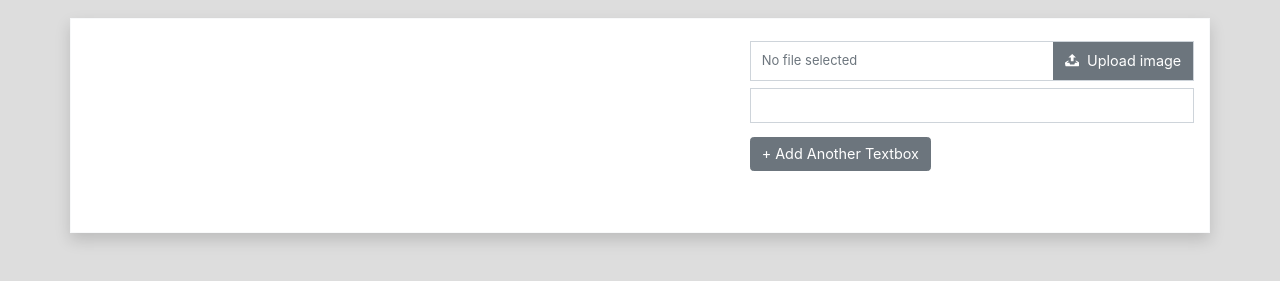
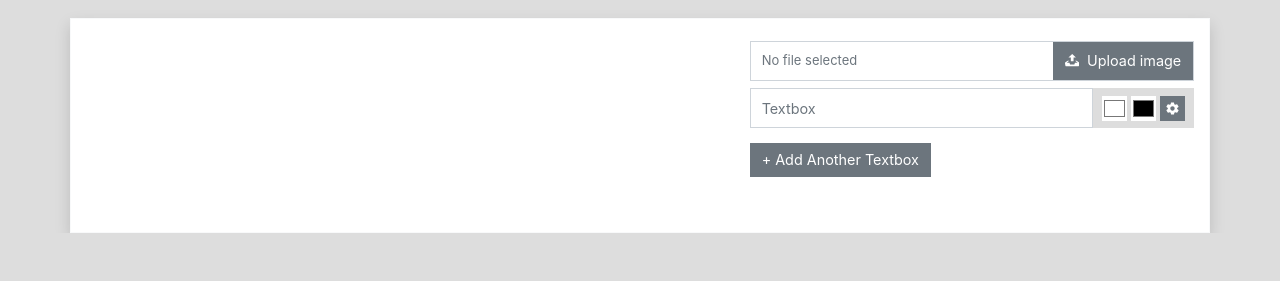
Before and after one commit to georapbox/meme-generator, a website: page index.html in a window 1280 px wide. Shown: the part 55-336 px from the top of the page. Drawn offline with nearby package versions, Linux system fonts and the light colour scheme.

Commit message:
ui for font options

```diff
--- a/css/main.css
+++ b/css/main.css
@@ -1,9 +1,11 @@
 html,
 body {
   font-size: 0.9rem;
+  overflow-x: hidden;
 }
 
-body {
+body,
+.bg-body {
   background: #ddd;
 }
 
@@ -80,3 +82,27 @@ body {
 .form-control {
   border-radius: 0;
 }
+
+/* Inputs */
+.color-input,
+.settings-button {
+  width: 25px;
+  height: 25px;
+  margin: 8px 2px 0 2px;
+  padding: 0;
+  border: 0;
+  line-height: 1;
+  cursor: pointer;
+}
+
+/* Buttons */
+.btn {
+  border-radius: 0;
+}
+
+.settings-button {
+  background-image: url(../assets/icons/gear.svg);
+  background-repeat: no-repeat;
+  background-position: center;
+  background-size: 60%;
+}
--- a/index.html
+++ b/index.html
@@ -41,7 +41,15 @@
         </label>
 
         <div id="inputsContainer">
-          <input class="form-control mb-3" type="text" data-index="0" data-type="meme-text" autocomplete="off">
+          <div class="d-flex mb-3" style="height: 40px;">
+            <input class="form-control h-100" type="text" data-index="0" data-type="meme-text" autocomplete="off" placeholder="Textbox">
+
+            <div class="bg-body d-flex px-2">
+              <input class="form-control color-input" type="color" value="#ffffff">
+              <input class="form-control color-input" type="color" value="#000000">
+              <button class="btn btn-secondary settings-button"></button>
+            </div>
+          </div>
         </div>
 
         <button class="btn btn-secondary" id="addInputBtn">+ Add Another Textbox</button>
--- a/js/main.js
+++ b/js/main.js
@@ -122,7 +122,7 @@
 
   addInputBtn.addEventListener('click', onNewInputButtonClicked, false);
 
-  generateMemeBtn.addEventListener('click', generateMeme, false);
+  // generateMemeBtn.addEventListener('click', generateMeme, false);
 
   addInputListeners();
 }());
```
Also changed, not shown: assets/icons/gear.svg (added), assets/icons/upload.svg (added).
